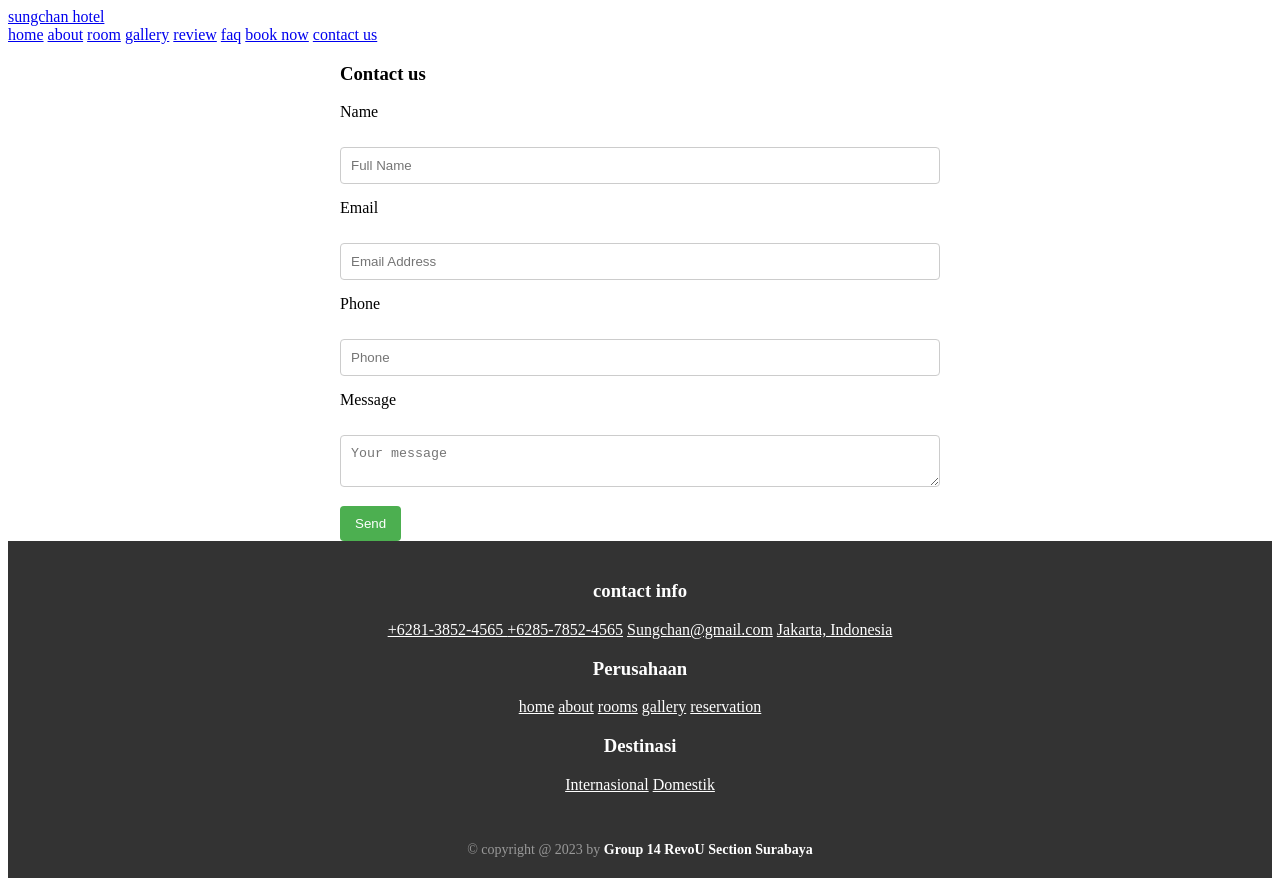
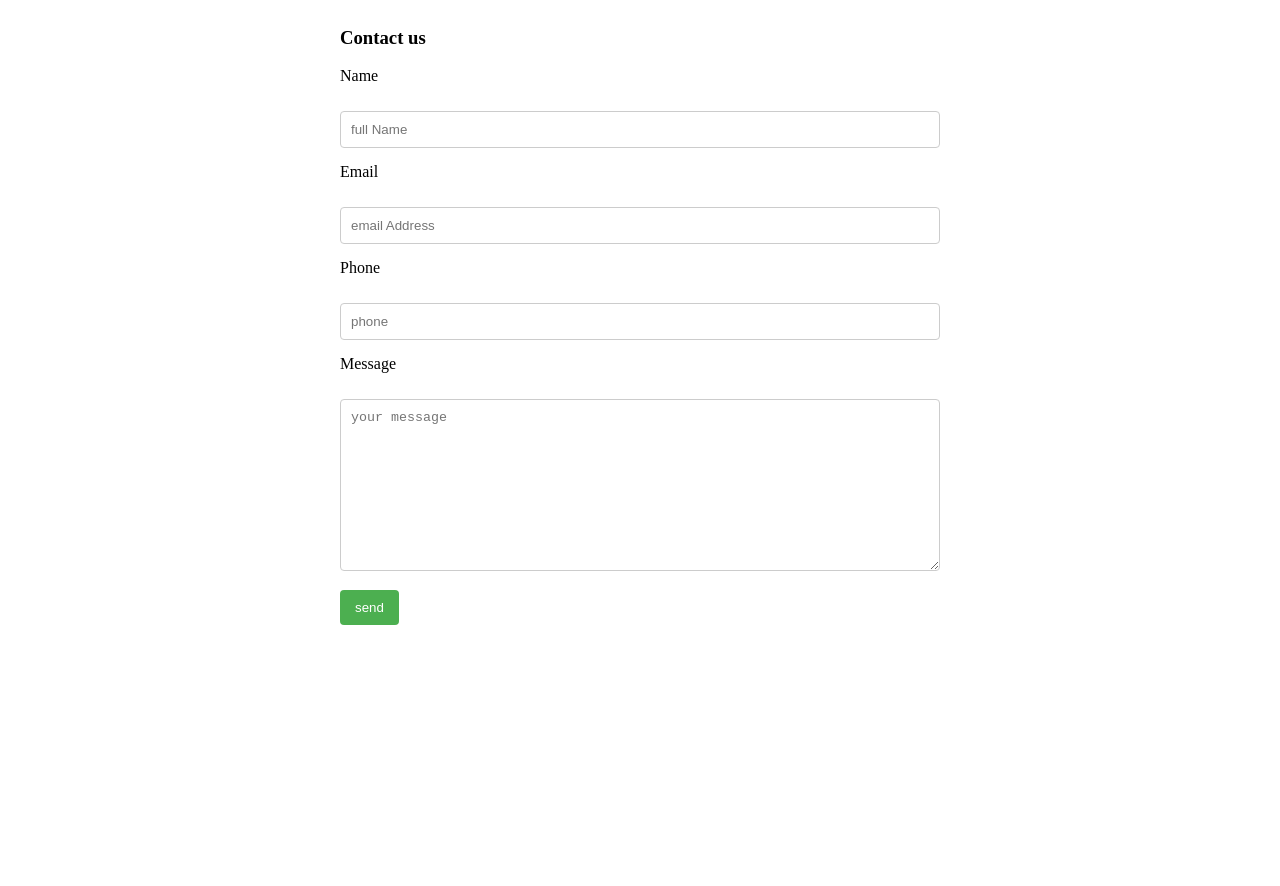
Before and after one commit to Kampus-Merdeka-Software-Engineering/FE-2-section-surabaya-group-14, a plain HTML site: page contact.html in a window 1280 px wide. After the commit the page ends 800 px from the top, so only its background shows below. Drawn offline with Linux system fonts and the light colour scheme.

Commit message:
Update contact.html
Signed-off-by: indahpurnama01 <98137841+indahpurnama01@users.noreply.github.com>

```diff
--- a/contact.html
+++ b/contact.html
@@ -4,25 +4,9 @@
     <meta charset="UTF-8">
     <meta name="viewport" content="width=device-width, initial-scale=1.0">
     <title>contact-section</title>
-    <!-- Add your other head content here -->
-    <!-- font awesome cdn link  -->
     <link rel="stylesheet" href="contact.css" />
 </head>
 <body>
-    <header class="header">
-        <a href="#" class="logo"> <i class="fas fa-hotel"></i> sungchan hotel </a>
-        <nav class="navbar">
-            <a href="#home">home</a>
-            <a href="#about">about</a>
-            <a href="#room">room</a>
-            <a href="#gallery">gallery</a>
-            <a href="#review">review</a>
-            <a href="#faq">faq</a>
-            <a href="#reservation" class="btn"> book now</a>
-            <a href= "contact.html" class="btn" >contact us</a>
-        </nav>
-    </header>
-
     <section id="contact-section">
     <div class="container">
       <div class="grid">
@@ -30,69 +14,28 @@
           <h3 class="form-title">Contact us</h3>
           <div>
             <label for="name">Name</label><br />
-                        <input name="full-name" id="full-name" type="text" placeholder="Full Name" required />
+            <input name="full-name" id="full-name" type="text" cols="30" rows="10" placeholder="full Name" required />
           </div>
 
           <div>
             <label for="email">Email</label><br />
-                        <input name="email" id="email" type="email" placeholder="Email Address" required />
+            <input name="email" id="email" type="email" cols="30" rows="10" placeholder="email Address" required />
           </div>
 
           <div>
             <label for="phone">Phone</label><br />
-                        <input name="phone" id="phone" type="text" placeholder="Phone" required />
+            <input name="phone" id="phone" type="text" cols="30" rows="10"  min="0" placeholder="phone" required />
           </div>
 
           <div>
             <label for="message">Message</label><br />
-                        <textarea name="message" id="message" placeholder="Your message" required></textarea>
+            <textarea name="message" id="message" cols="30" rows="10" placeholder="your message" required></textarea>
           </div>
-
-                    <button class="btn" type="submit">Send</button>
+          <button class="btn" type="submit">send</button>
         </form>
       </div>
     </div>
   </section>
-
-    <section class="footer">
-        <!-- Add your footer content here -->
-         <div class="box-container">
-        <div class="box">
-          <h3>contact info</h3>
-          <a href="#"> <i class="fas fa-phone"></i> +6281-3852-4565 </a>
-          <a href="#"> <i class="fas fa-phone"></i> +6285-7852-4565</a>
-          <a href="#"> <i class="fas fa-envelope"></i> Sungchan@gmail.com</a>
-          <a href="#"> <i class="fas fa-map"></i> Jakarta, Indonesia</a>
-        </div>
-
-        <div class="box">
-          <h3>Perusahaan</h3>
-          <a href="#"> <i class="fas fa-arrow-right"></i> home</a>
-          <a href="#"> <i class="fas fa-arrow-right"></i> about</a>
-          <a href="#"> <i class="fas fa-arrow-right"></i> rooms</a>
-          <a href="#"> <i class="fas fa-arrow-right"></i> gallery</a>
-          <a href="#"> <i class="fas fa-arrow-right"></i> reservation</a>
-        </div>
-
-        <div class="box">
-          <h3>Destinasi</h3>
-          <a href="#"> <i class="fas fa-arrow-right"></i> Internasional</a>
-          <a href="#"> <i class="fas fa-arrow-right"></i> Domestik</a>
-        </div>
-      </div>
-
-      <div class="share">
-        <a href="#" class="fab fa-facebook-f"></a>
-        <a href="#" class="fab fa-instagram"></a>
-        <a href="#" class="fab fa-twitter"></a>
-        <a href="#" class="fab fa-pinterest"></a>
-      </div>
-
-      <div class="credit">&copy; copyright @ 2023 by <span>Group 14 RevoU Section Surabaya</span></div>
-    </section>
-
-    <!-- end -->
-
 </body>
 <script>
 
```
Lines whose indentation alone changed are shown as unchanged.
